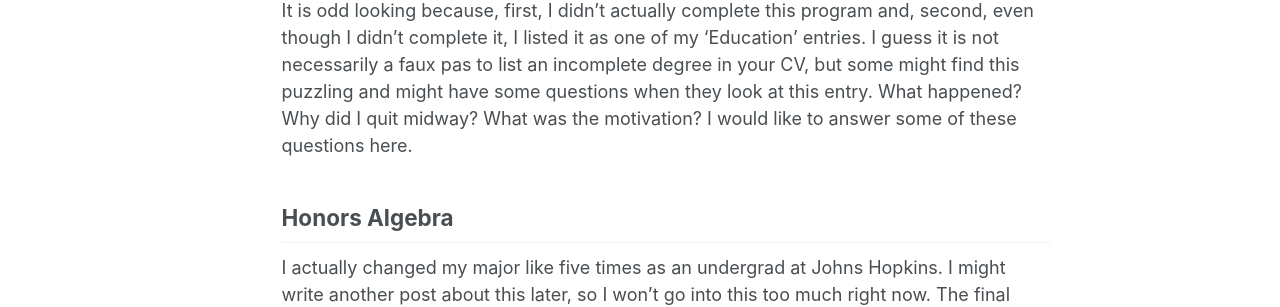
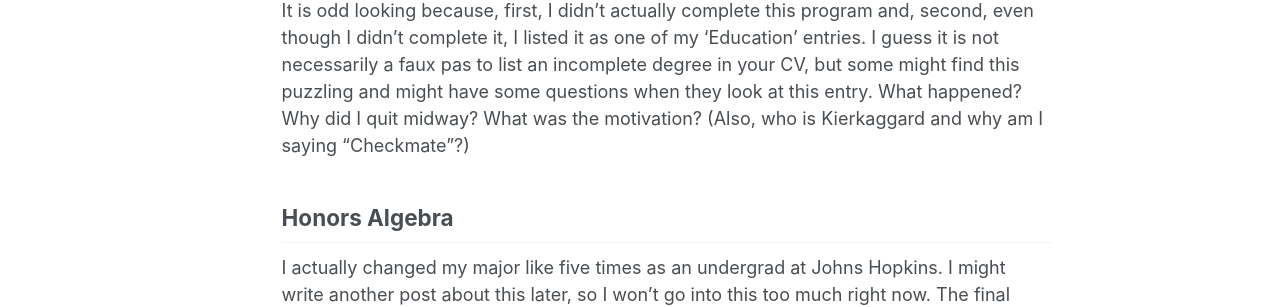
Before and after one commit to pwyoon/pwyoon.github.io, a Jekyll site: the page built from _posts/2026-08-10-reflections-01.md, in a window 1280 px wide and 900 px high. Shown: the part 408-715 px from the top of the window. Built offline with Jekyll 4.4.1, drawn with Linux system fonts in a browser that asks for light colours; comment, search, counter and statistics services are not loaded; a style sheet for code colours, icons or effects is not loaded.

Commit message:
Revise reflections on incomplete degree and coursework
Clarified reasoning for listing incomplete degree and added a humorous reference to Kierkegaard.

```diff
--- a/_posts/2026-08-10-reflections-01.md
+++ b/_posts/2026-08-10-reflections-01.md
@@ -14,7 +14,7 @@ If you look closely at my CV, you will notice that there is an odd-looking entry
 
 > Northern Illinois University 2021–2022 Graduate (M.A.) coursework in philosophy, 18 credits (non-degree) DeKalb, IL
 
-It is odd looking because, first, I didn’t actually complete this program and, second, even though I didn’t complete it, I listed it as one of my ‘Education’ entries. I guess it is not necessarily a faux pas to list an incomplete degree in your CV, but some might find this puzzling and might have some questions when they look at this entry. What happened? Why did I quit midway? What was the motivation? I would like to answer some of these questions here.
+It is odd looking because, first, I didn’t actually complete this program and, second, even though I didn’t complete it, I listed it as one of my ‘Education’ entries. I guess it is not necessarily a faux pas to list an incomplete degree in your CV, but some might find this puzzling and might have some questions when they look at this entry. What happened? Why did I quit midway? What was the motivation? (Also, who is Kierkaggard and why am I saying "Checkmate"?)
 
 ## Honors Algebra
 
```
